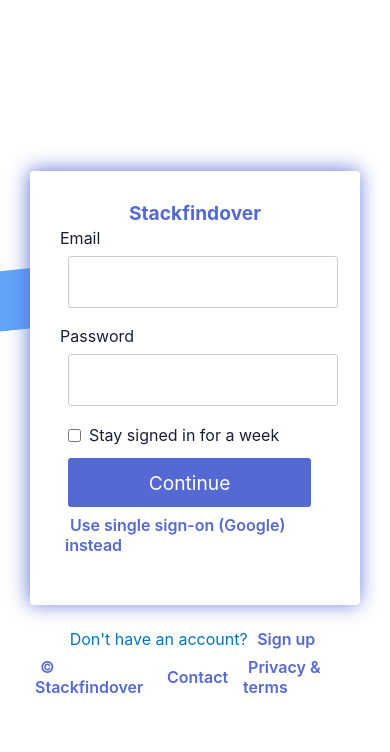
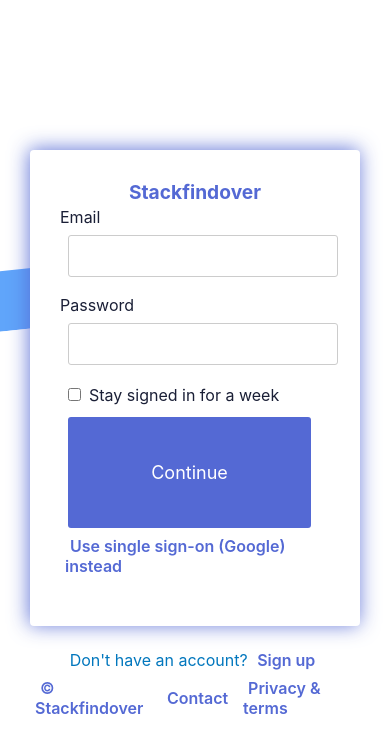
Before and after one commit to Aymanbadreldin105/LoginPage, a plain HTML site: page index.html in a window 390 px wide. Drawn offline with Linux system fonts and the light colour scheme.

Commit message:
Update style.css

```diff
--- a/style.css
+++ b/style.css
@@ -30,7 +30,7 @@ body {
   position: relative;
   z-index: 3;
   display: flex;
-  max-width: 400px; /* تحسين العرض */
+  max-width: 500px; /* تحسين العرض */
   width: 90%; /* عرض نسبي */
   padding: 30px;
   margin: 1.5rem auto;
@@ -64,7 +64,7 @@ body {
 input[type="email"],
 input[type="password"] {
   width: 100%;
-  padding: 15px; /* زيادة المساحة داخل الإدخال */
+  padding: 10px; /* زيادة المساحة داخل الإدخال */
   margin-bottom: 15px;
   border: 1px solid #ccc;
   border-radius: 3px;
@@ -84,7 +84,7 @@ input[type="submit"] {
   background-color: var(--color);
   color: white;
   margin: 0.5rem 1rem;
-  padding: 1.5rem; /* زيادة المساحة الداخلية */
+  padding: .8rem; /* زيادة المساحة الداخلية */
   border: none;
   border-radius: 3px;
   font-size: 18px; /* تكبير النص */
@@ -211,8 +211,8 @@ a {
   .input, input[type="submit"] {
     width: 90%;
     margin: 0.5rem;
-    padding: 0.8rem;
-    font-size: 1.2rem;
+    padding: 2.8rem;
+    font-size:18px;
   }
 
   input[type="checkbox"] {
```
